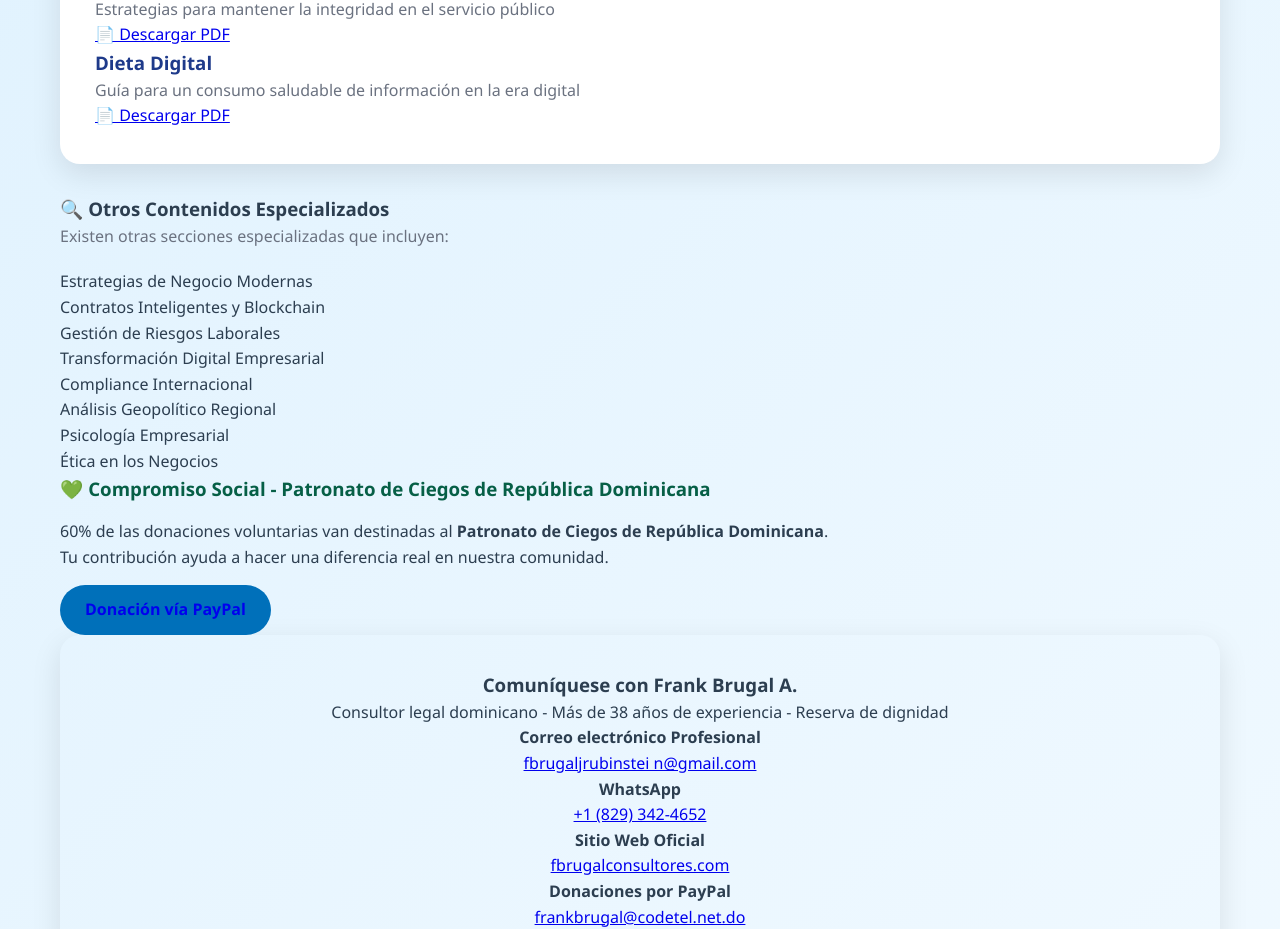
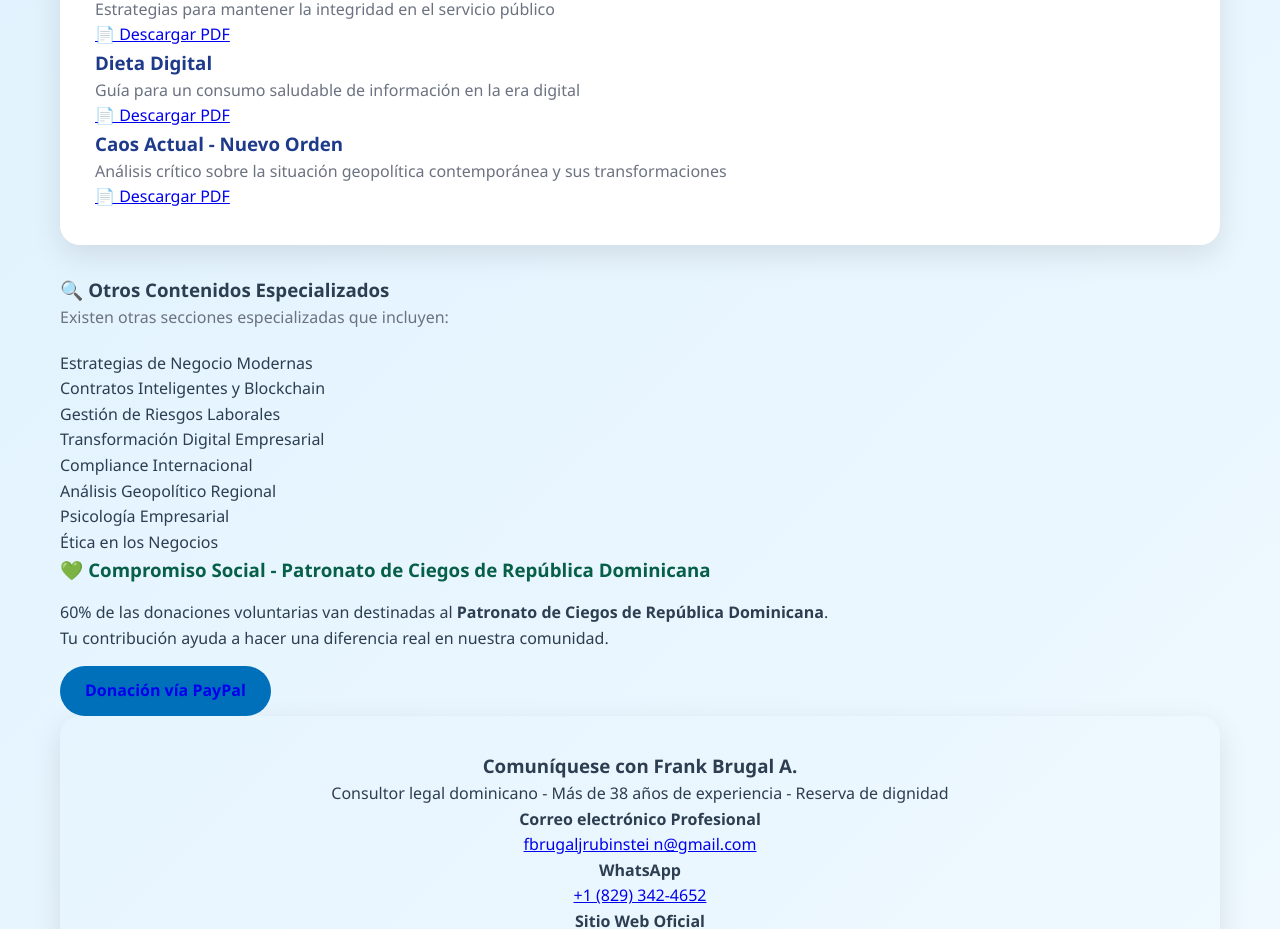
Before and after one commit to frankbrugal/frankbrugal.github.io, a plain HTML site: page index.html in a window 1280 px wide. Shown: the part 2859-3788 px from the top of the page. Drawn offline with Linux system fonts and the light colour scheme.

Commit message:
Update index.html

```diff
--- a/index.html
+++ b/index.html
@@ -3,9 +3,9 @@
 <head>
     <meta charset="UTF-8">
     <meta name="viewport" content="width=device-width, initial-scale=1.0">
-    <title>Frank Brugal A. - Biblioteca Digital | Consultor Legal Dominicano</title>
+    <title>Frank Brugal A. - Biblioteca Digital | Consultor Empresarial</title>
     <meta name="description" content="Frank Brugal A.: Biblioteca digital con libros y artículos especializados. 38+ años de experiencia en derecho corporativo, ciberseguridad, ventas, mercadeo y análisis político-social.">
-    <meta name="keywords" content="Frank Brugal A., consultor legal dominicano, derecho corporativo, ciberseguridad, ventas, mercadeo, análisis político, Santo Domingo, Puerto Plata, Reserva de Dignidad">
+    <meta name="keywords" content="Frank Brugal A., Consultor Empresarial, ciberseguridad, ventas, mercadeo, análisis político, Santo Domingo, Puerto Plata, Reserva de Dignidad">
     <meta name="author" content="Frank Brugal A.">
     <link rel="canonical" href="https://frankbrugal.com">
     <style>
@@ -523,7 +523,11 @@
                         <a href="articulos/desarrollo/dieta-digital.pdf" class="download-btn pdf">📄 Descargar PDF</a>
                     </div>
                 </div>
-
+<div class="content-item">
+    <h3>Caos Actual - Nuevo Orden</h3>
+    <p>Análisis crítico sobre la situación geopolítica contemporánea y sus transformaciones</p>
+    <a href="articulos/politicos/caos-actual-nuevo-orden.pdf" class="download-btn pdf">📄 Descargar PDF</a>
+</div>
                 <!-- 👇 PEGAR AQUÍ NUEVO ARTÍCULO 👇 -->
                 <!-- ☝️ PEGAR AQUÍ NUEVO ARTÍCULO ☝️ -->
             </section>
```
